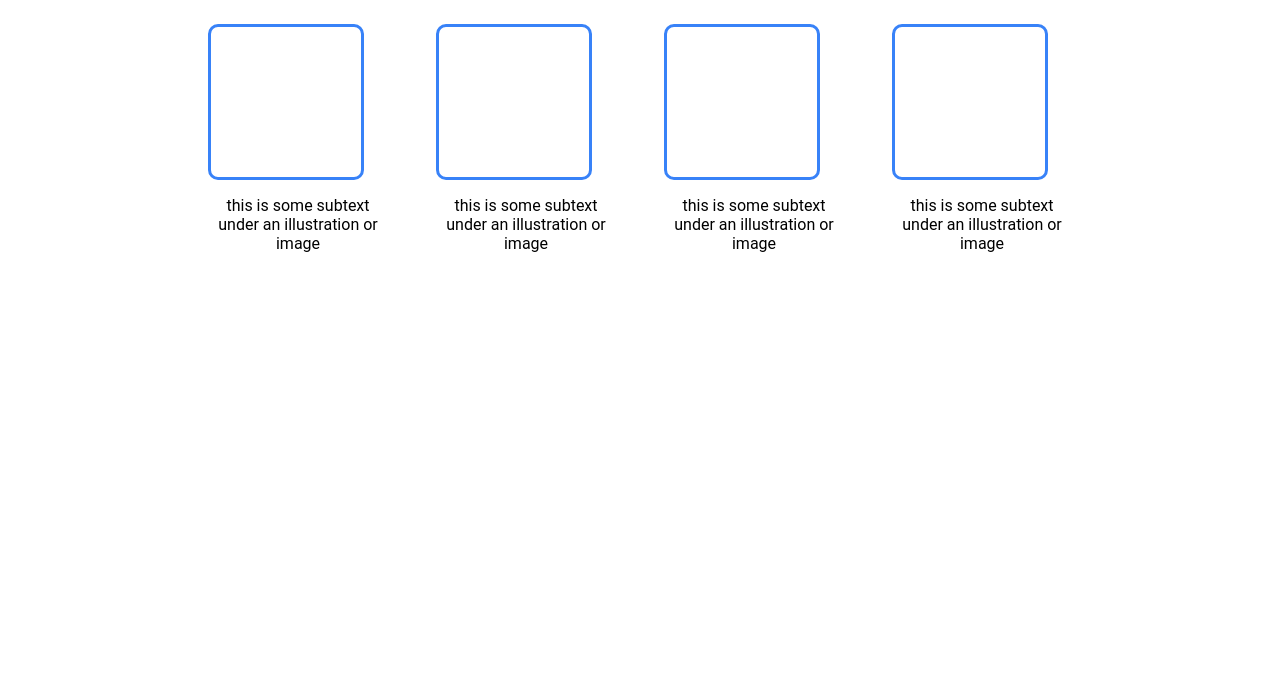
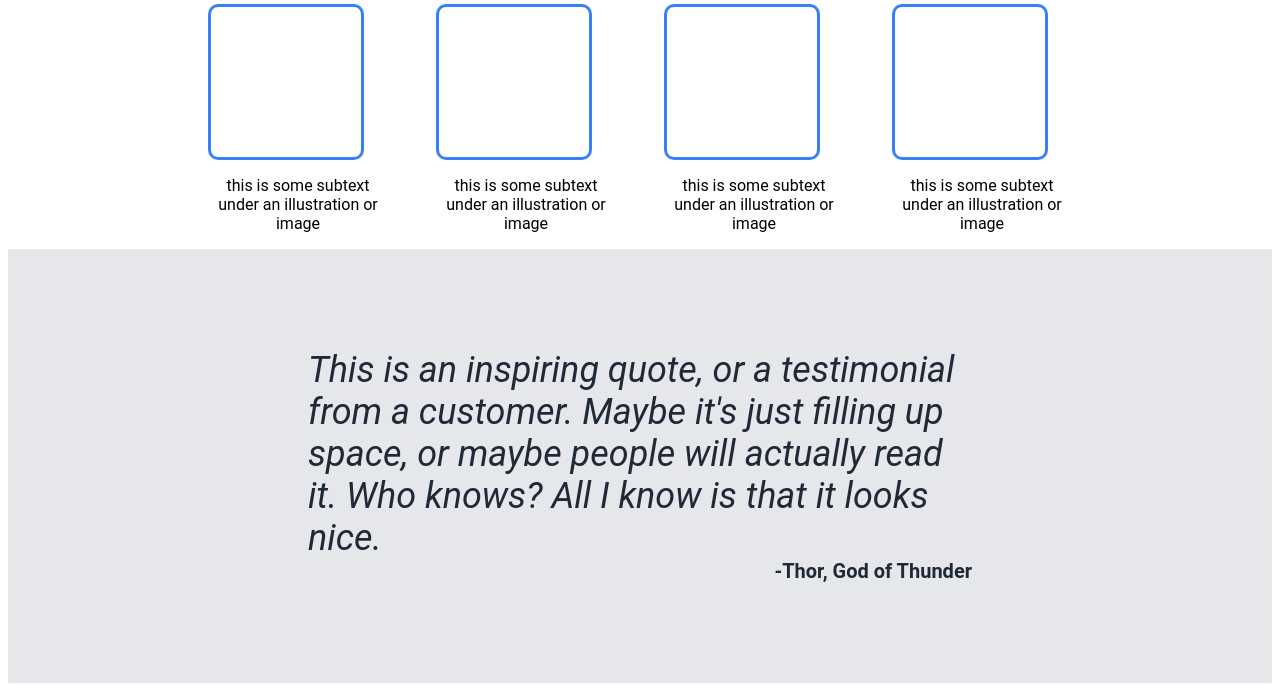
Before and after one commit to christinne-n/landingpage, a plain HTML site: page index.html in a window 1280 px wide. Shown: the part 383-1074 px from the top of the page. Before the commit the page ends 800 px from the top, so only its background shows below. Drawn offline with Linux system fonts and the light colour scheme.

Commit message:
adding third body to landingpage

```diff
--- a/index.html
+++ b/index.html
@@ -43,5 +43,15 @@
             <p> this is some subtext under an illustration or image</p>
         </div>
     </div>
+    <div class="thirdbody">
+        <div class="quote">
+            This is an inspiring quote, or a testimonial from a customer. Maybe it's
+            just filling up space, or maybe people will actually read it. Who knows? All I know is that
+            it looks nice.
+        </div>
+        <div class="name">
+            -Thor, God of Thunder
+        </div>
+    </div>
 </body>
 </html>
--- a/styles.css
+++ b/styles.css
@@ -32,7 +32,7 @@ ul{
 }
 .firstbody{
     background-color: #1F2937;
-    padding: 10px;
+    padding-left: 100px;
     display: flex;
     align-items: center;
 }
@@ -72,3 +72,24 @@ p{
     text-align: center;
     padding: 40px;
 }
+.thirdbody{
+    background-color: #E5E7EB;
+}
+.quote{
+    font-size: 36px;
+    color: #1F2937;
+    text-align: left;
+    font-style: italic;
+    padding-top: 100px;
+    padding-left: 300px;
+    padding-right: 300px;
+
+}
+.name{
+    text-align: right;
+    font-weight: bold;
+    color: #1F2937;
+    padding-right: 300px;
+    padding-bottom: 100px;
+    font-size: 20px;
+}
```
